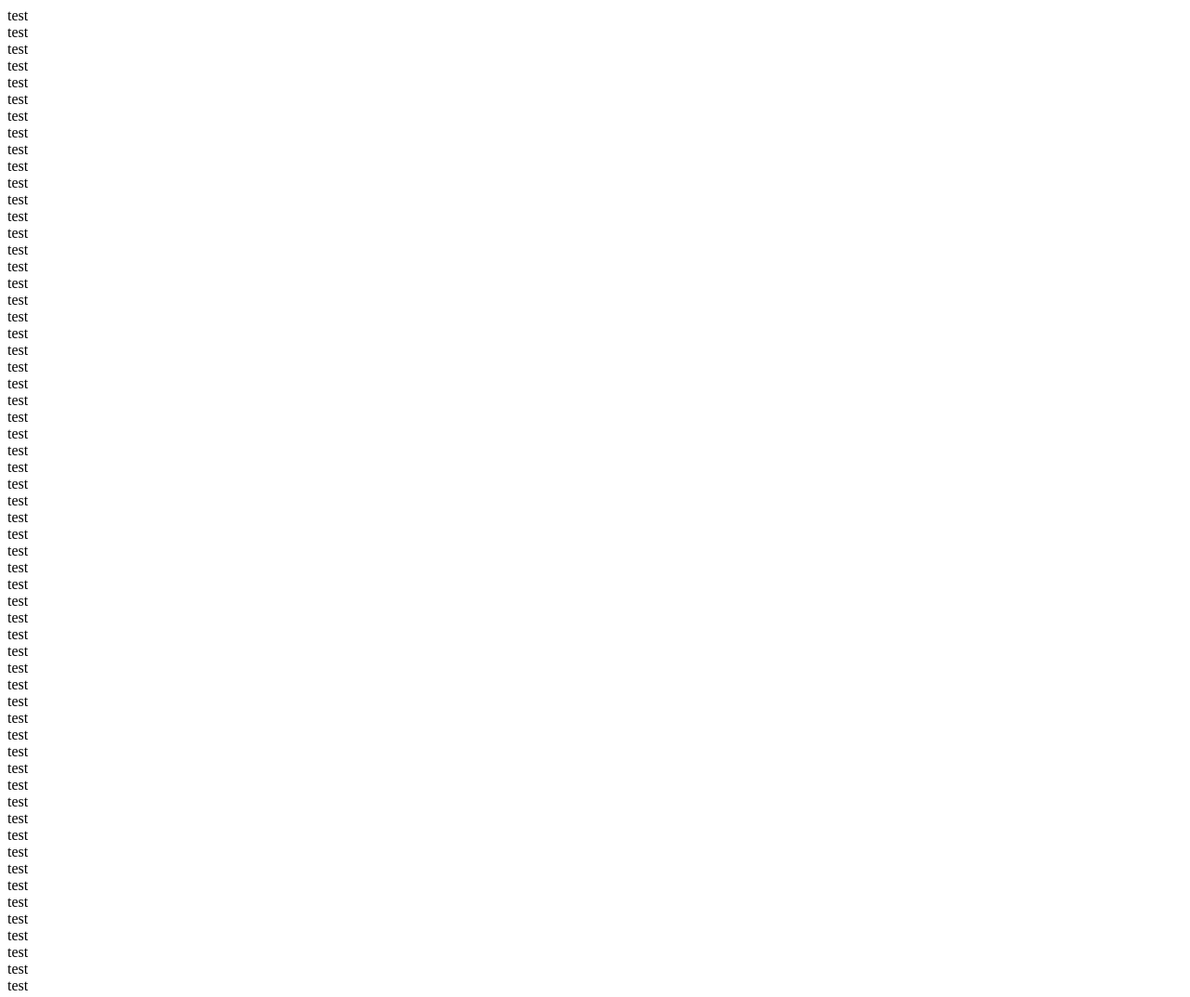
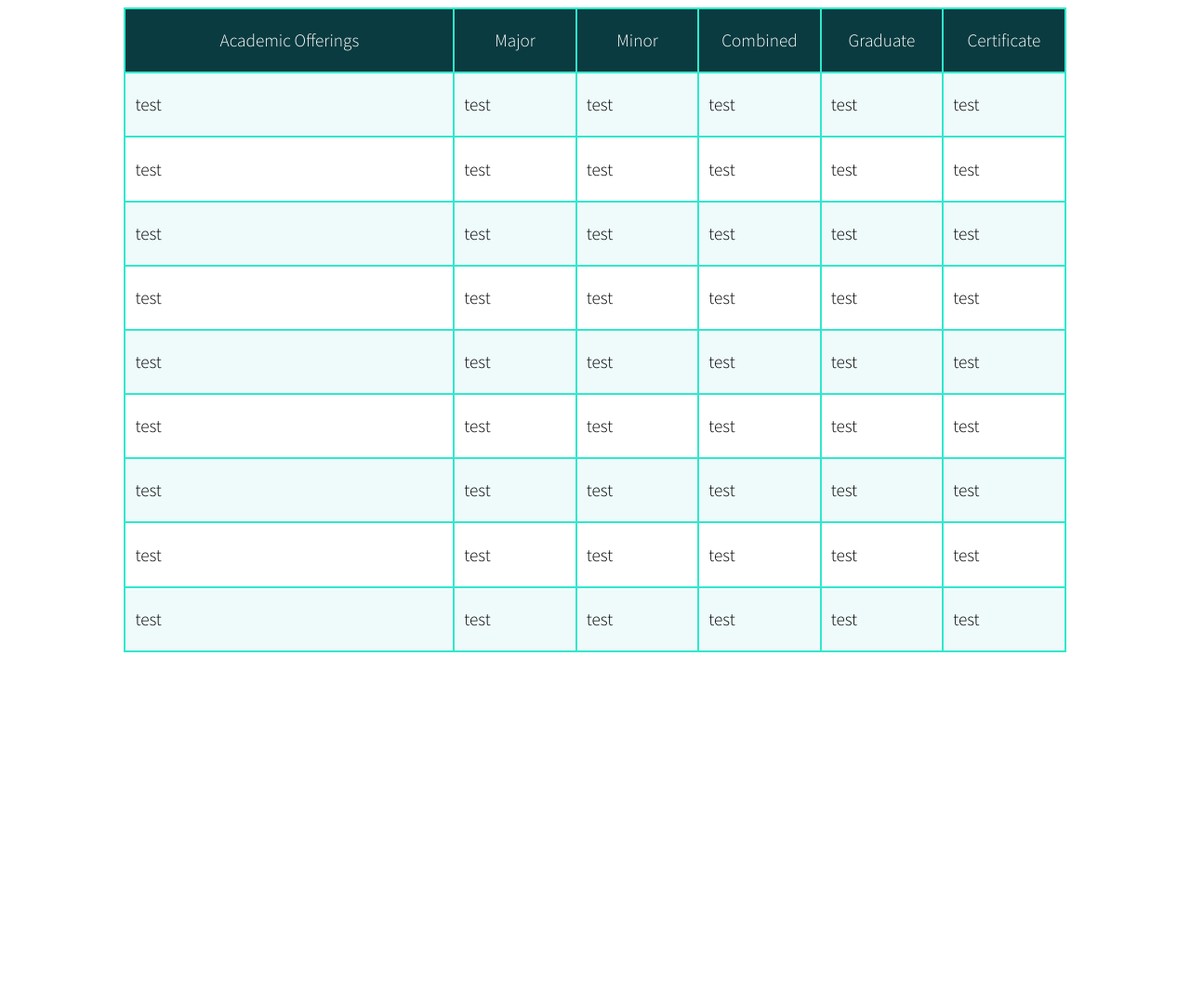
Before and after one commit to benkrier/css-grid-info-table, a plain HTML site: page index.html in a window 1280 px wide. Shown: the top 1073 px of the page at 93% size. After the commit the page ends 800 px from the top, so only its background shows below. Drawn offline with Linux system fonts and the light colour scheme.

Commit message:
Add initial styles

```diff
--- a/index.html
+++ b/index.html
@@ -7,71 +7,212 @@
   <title>CSS Grid Table</title>
 
   <link rel="stylesheet" type="text/css" href="table-styles.css">
+  <link href="https://fonts.googleapis.com/css?family=Source+Sans+Pro:300,400" rel="stylesheet">
+
 </head>
 
 <body>
   <div class="container">
-    <div class="item">test</div>
-    <div class="item">test</div>
-    <div class="item">test</div>
-    <div class="item">test</div>
-    <div class="item">test</div>
-    <div class="item">test</div>
-    <div class="item">test</div>
-    <div class="item">test</div>
-    <div class="item">test</div>
-    <div class="item">test</div>
-    <div class="item">test</div>
-    <div class="item">test</div>
-    <div class="item">test</div>
-    <div class="item">test</div>
-    <div class="item">test</div>
-    <div class="item">test</div>
-    <div class="item">test</div>
-    <div class="item">test</div>
-    <div class="item">test</div>
-    <div class="item">test</div>
-    <div class="item">test</div>
-    <div class="item">test</div>
-    <div class="item">test</div>
-    <div class="item">test</div>
-    <div class="item">test</div>
-    <div class="item">test</div>
-    <div class="item">test</div>
-    <div class="item">test</div>
-    <div class="item">test</div>
-    <div class="item">test</div>
-    <div class="item">test</div>
-    <div class="item">test</div>
-    <div class="item">test</div>
-    <div class="item">test</div>
-    <div class="item">test</div>
-    <div class="item">test</div>
-    <div class="item">test</div>
-    <div class="item">test</div>
-    <div class="item">test</div>
-    <div class="item">test</div>
-    <div class="item">test</div>
-    <div class="item">test</div>
-    <div class="item">test</div>
-    <div class="item">test</div>
-    <div class="item">test</div>
-    <div class="item">test</div>
-    <div class="item">test</div>
-    <div class="item">test</div>
-    <div class="item">test</div>
-    <div class="item">test</div>
-    <div class="item">test</div>
-    <div class="item">test</div>
-    <div class="item">test</div>
-    <div class="item">test</div>
-    <div class="item">test</div>
-    <div class="item">test</div>
-    <div class="item">test</div>
-    <div class="item">test</div>
-    <div class="item">test</div>
-    <div class="item">test</div>
-    <div class="item">test</div>
+    <!-- Row 1  Header -->
+    <div class="item bg-blue--dark text-white">
+      <p class="text-align-center">Academic Offerings</p>
+    </div>
+    <div class="item bg-blue--dark text-white">
+      <p class="text-align-center">Major</p>
+    </div>
+    <div class="item bg-blue--dark text-white">
+      <p class="text-align-center">Minor</p>
+    </div>
+    <div class="item bg-blue--dark text-white">
+      <p class="text-align-center">Combined</p>
+    </div>
+    <div class="item bg-blue--dark text-white">
+      <p class="text-align-center">Graduate</p>
+    </div>
+    <div class="item bg-blue--dark text-white">
+      <p class="text-align-center">Certificate</p>
+    </div>
+
+    <!-- Row 2 -->
+    <div class="item bg-blue--light">
+      <p class="p10-l">test</p>
+    </div>
+    <div class="item bg-blue--light">
+      <p class="p10-l">test</p>
+    </div>
+    <div class="item bg-blue--light">
+      <p class="p10-l">test</p>
+    </div>
+    <div class="item bg-blue--light">
+      <p class="p10-l">test</p>
+    </div>
+    <div class="item bg-blue--light">
+      <p class="p10-l">test</p>
+    </div>
+    <div class="item bg-blue--light">
+      <p class="p10-l">test</p>
+    </div>
+
+    <!-- Row 3 -->
+    <div class="item">
+      <p class="p10-l">test</p>
+    </div>
+    <div class="item">
+      <p class="p10-l">test</p>
+    </div>
+    <div class="item">
+      <p class="p10-l">test</p>
+    </div>
+    <div class="item">
+      <p class="p10-l">test</p>
+    </div>
+    <div class="item">
+      <p class="p10-l">test</p>
+    </div>
+    <div class="item">
+      <p class="p10-l">test</p>
+    </div>
+
+    <!-- Row 4 -->
+    <div class="item bg-blue--light">
+      <p class="p10-l">test</p>
+    </div>
+    <div class="item bg-blue--light">
+      <p class="p10-l">test</p>
+    </div>
+    <div class="item bg-blue--light">
+      <p class="p10-l">test</p>
+    </div>
+    <div class="item bg-blue--light">
+      <p class="p10-l">test</p>
+    </div>
+    <div class="item bg-blue--light">
+      <p class="p10-l">test</p>
+    </div>
+    <div class="item bg-blue--light">
+      <p class="p10-l">test</p>
+    </div>
+
+    <!-- Row 5 -->
+    <div class="item">
+      <p class="p10-l">test</p>
+    </div>
+    <div class="item">
+      <p class="p10-l">test</p>
+    </div>
+    <div class="item">
+      <p class="p10-l">test</p>
+    </div>
+    <div class="item">
+      <p class="p10-l">test</p>
+    </div>
+    <div class="item">
+      <p class="p10-l">test</p>
+    </div>
+    <div class="item">
+      <p class="p10-l">test</p>
+    </div>
+
+    <!-- Row 6 -->
+    <div class="item bg-blue--light">
+      <p class="p10-l">test</p>
+    </div>
+    <div class="item bg-blue--light">
+      <p class="p10-l">test</p>
+    </div>
+    <div class="item bg-blue--light">
+      <p class="p10-l">test</p>
+    </div>
+    <div class="item bg-blue--light">
+      <p class="p10-l">test</p>
+    </div>
+    <div class="item bg-blue--light">
+      <p class="p10-l">test</p>
+    </div>
+    <div class="item bg-blue--light">
+      <p class="p10-l">test</p>
+    </div>
+
+    <!-- Row 7 -->
+    <div class="item">
+      <p class="p10-l">test</p>
+    </div>
+    <div class="item">
+      <p class="p10-l">test</p>
+    </div>
+    <div class="item">
+      <p class="p10-l">test</p>
+    </div>
+    <div class="item">
+      <p class="p10-l">test</p>
+    </div>
+    <div class="item">
+      <p class="p10-l">test</p>
+    </div>
+    <div class="item">
+      <p class="p10-l">test</p>
+    </div>
+
+    <!-- Row 8 -->
+    <div class="item bg-blue--light">
+      <p class="p10-l">test</p>
+    </div>
+    <div class="item bg-blue--light">
+      <p class="p10-l">test</p>
+    </div>
+    <div class="item bg-blue--light">
+      <p class="p10-l">test</p>
+    </div>
+    <div class="item bg-blue--light">
+      <p class="p10-l">test</p>
+    </div>
+    <div class="item bg-blue--light">
+      <p class="p10-l">test</p>
+    </div>
+    <div class="item bg-blue--light">
+      <p class="p10-l">test</p>
+    </div>
+
+    <!-- Row 9 -->
+    <div class="item">
+      <p class="p10-l">test</p>
+    </div>
+    <div class="item">
+      <p class="p10-l">test</p>
+    </div>
+    <div class="item">
+      <p class="p10-l">test</p>
+    </div>
+    <div class="item">
+      <p class="p10-l">test</p>
+    </div>
+    <div class="item">
+      <p class="p10-l">test</p>
+    </div>
+    <div class="item">
+      <p class="p10-l">test</p>
+    </div>
+
+    <!-- Row 10 -->
+    <div class="item bg-blue--light">
+      <p class="p10-l">test</p>
+    </div>
+    <div class="item bg-blue--light">
+      <p class="p10-l">test</p>
+    </div>
+    <div class="item bg-blue--light">
+      <p class="p10-l">test</p>
+    </div>
+    <div class="item bg-blue--light">
+      <p class="p10-l">test</p>
+    </div>
+    <div class="item bg-blue--light">
+      <p class="p10-l">test</p>
+    </div>
+    <div class="item bg-blue--light">
+      <p class="p10-l">test</p>
+    </div>
+
   </div>
 </body>
 
--- a/table-styles.css
+++ b/table-styles.css
@@ -1,5 +1,46 @@
-container {
+.container {
+  width: 80%;
+  max-width: 1050px;
+  height: auto;
+  margin: auto;
   display: grid;
-  grid-template-columns: 370px 136px 136px 136px 136px 136px;
-  grid-template-rows: 48px 48px 48px 48px 48px 48px 48px 48px 48px 48px;
+  grid-template-columns: 0.35fr 0.13fr 0.13fr 0.13fr 0.13fr 0.13fr;
+  grid-template-rows: 0.1fr 0.1fr 0.1fr 0.1fr 0.1fr 0.1fr 0.1fr 0.1fr 0.1fr 0.1fr;
+  border: 1px solid #30e8cc;
+  font-family: "Source Sans Pro", "Helvetica Neue", sans-serif;
+  font-weight: 300;
 }
+
+.item {
+  border: 1px solid #30e8cc;
+  background-color: white;
+}
+
+.bg-blue--light {
+  background-color: #effbfb;
+}
+
+.bg-blue--dark {
+  background-color: #0a3b40;
+}
+
+.text-white {
+  color: #fff;
+}
+
+.text-gray {
+  color: #565656;
+}
+
+p {
+  font-size: 1.2rem;
+  line-height: 1.5;
+}
+
+.text-align-center {
+  text-align: center;
+}
+
+.p10-l {
+  padding-left: 10px;
+}
```
